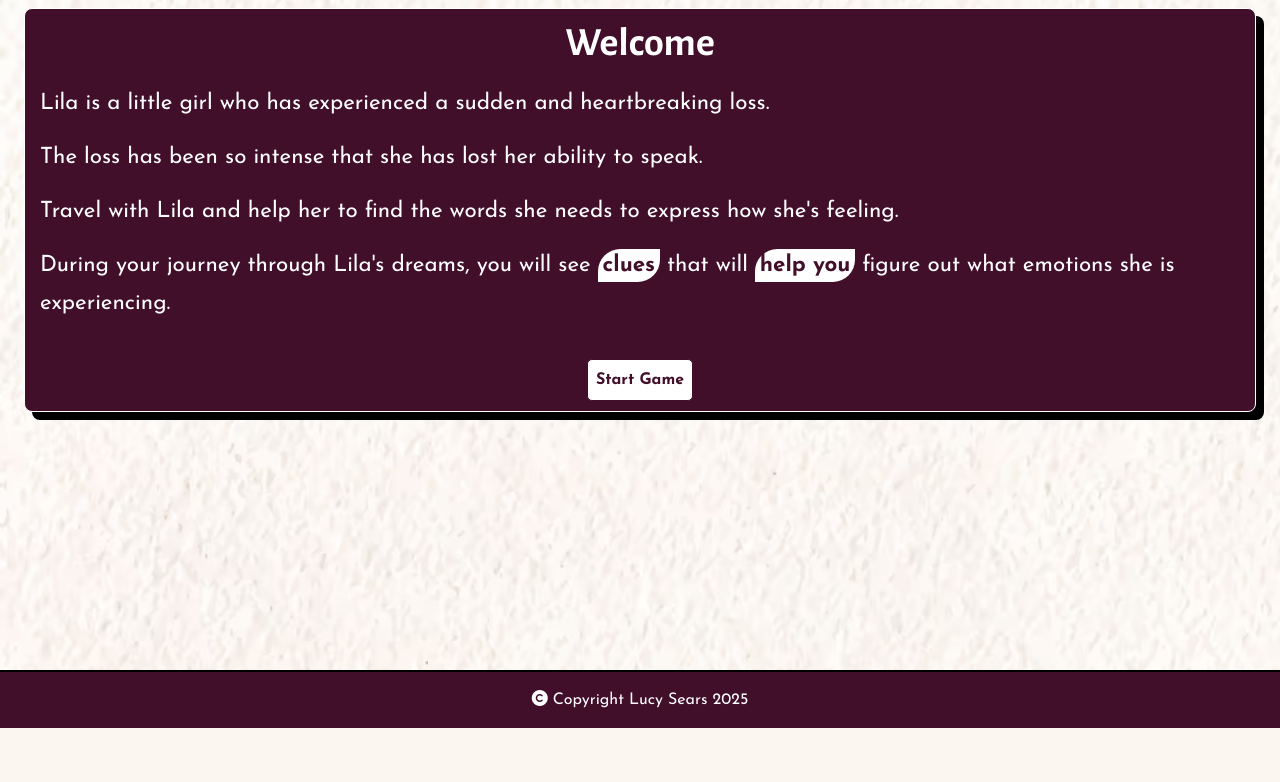
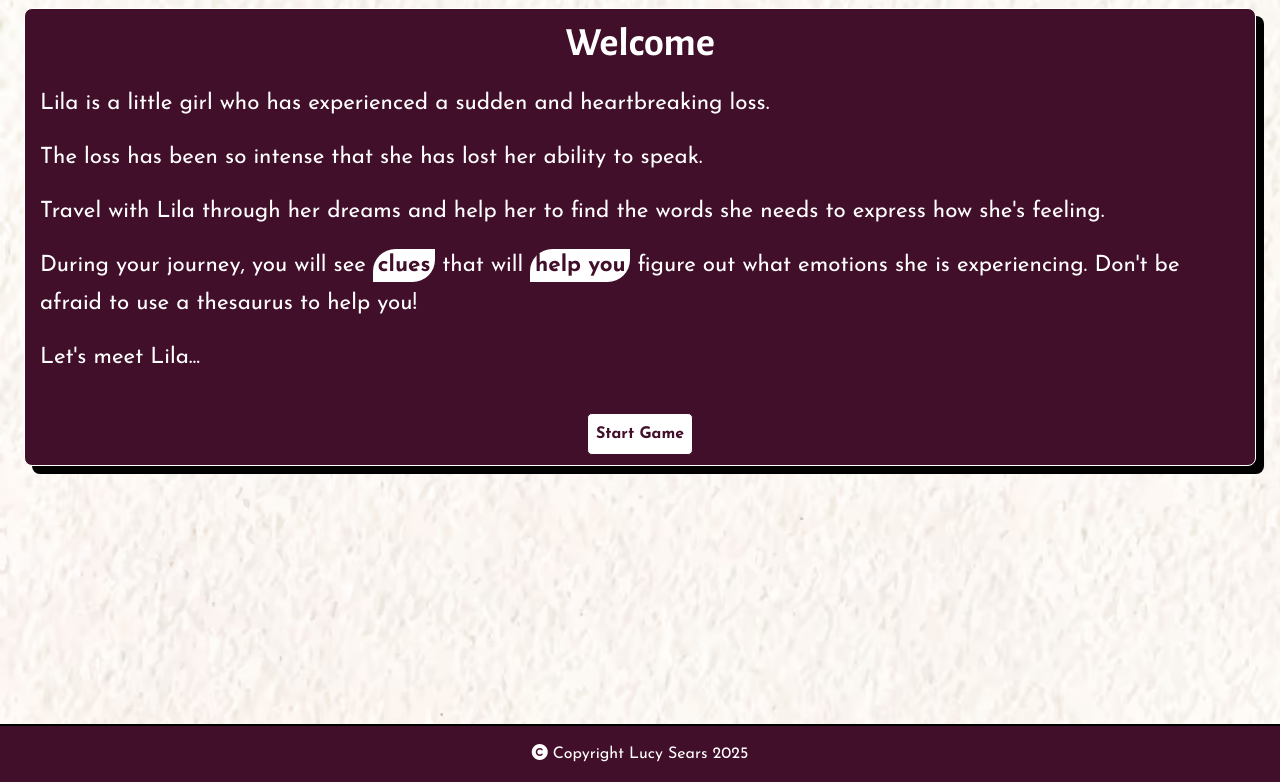
Before and after one commit to Nexiauk/Lila, a plain HTML site: page index.html in a window 1280 px wide. Shown: the part 825-1607 px from the top of the page. Before the commit the page ends 1553 px from the top, so only its background shows below. Drawn offline with nearby package versions, Linux system fonts and the light colour scheme.

Commit message:
Finished formatting and writing the end of the game. Also tweaked and added to the welcome page

```diff
--- a/assets/js/script2.js
+++ b/assets/js/script2.js
@@ -102,7 +102,7 @@ const story = {
         storyImage: "./assets/images/bedroom-ending.avif",
         storyImageLarge: "./assets/images/bedroom-ending.avif",
         storyImageSmall: "./assets/images/bedroom-ending-small.avif",
-        storyText: `Lila wakes up to a room, and a world, that feels different to the one that existed before she slept. The darkness and the loss hasn't gone away, will probably never go away, but it has faded enough to let the sunshine in. To let the starlight and the rainbows through. It has dispersed enough for Lila to see that she has loved and been loved by someone very special, to see that they will never fully leave her, they will always be with her in memories and in dreams. It has disappeared enough to allow Lila to smile again.`,
+        storyText: `<p>Lila wakes up to a room, and a world, that feels different to the one that existed before she slept.</p> <p>The darkness and the loss hasn't gone away, and it probably never will, but it has faded enough to let the sunshine in. To let the starlight and the rainbows through.</p> <p>It has dispersed enough for Lila to see that she has loved and been loved by someone very special, to see that they will never truly leave her; they will always be with her in memories and in dreams.</p> <p>It has disappeared enough to allow Lila to smile again.</p> <p><strong>Thank you for playing.</strong></p>`,
         choice1: "Wake Up"
     }
 };
--- a/index.html
+++ b/index.html
@@ -67,8 +67,9 @@
                     <p>Lila is a little girl who has experienced a sudden and heartbreaking loss.</p>
                     <p>The loss has been so intense that she has lost her ability to speak.
                     </p>
-                    <p>Travel with Lila and help her to find the words she needs to express how she's feeling.</p>
-                    <p>During your journey through Lila's dreams, you will see <mark>clues</mark> that will <mark>help you</mark> figure out what emotions she is experiencing. </p>
+                    <p>Travel with Lila through her dreams and help her to find the words she needs to express how she's feeling.</p>
+                    <p>During your journey, you will see <mark>clues</mark> that will <mark>help you</mark> figure out what emotions she is experiencing. Don't be afraid to use a thesaurus to help you!</p>
+                    <p>Let's meet Lila...</p>
                 </div>
                 <div class="text-center"><button id="choice-1">Choice 1</button>
                     <button id="choice-2">Choice 2</button> <button id="choice-3">Choice 3</button> <button
```
